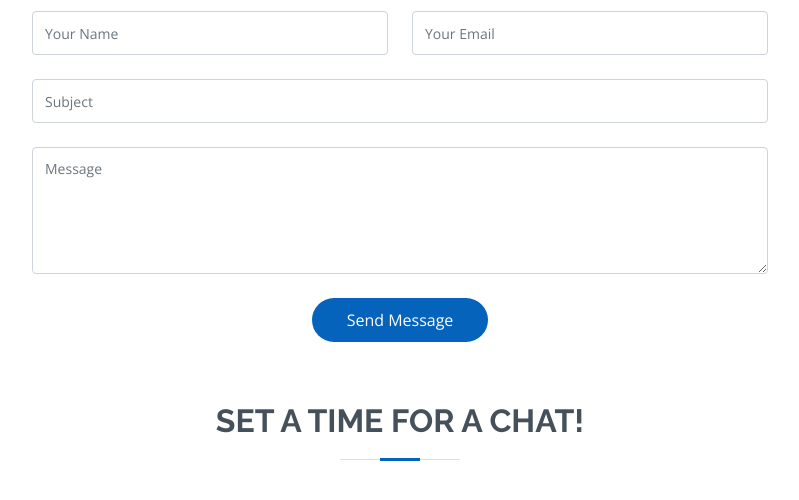
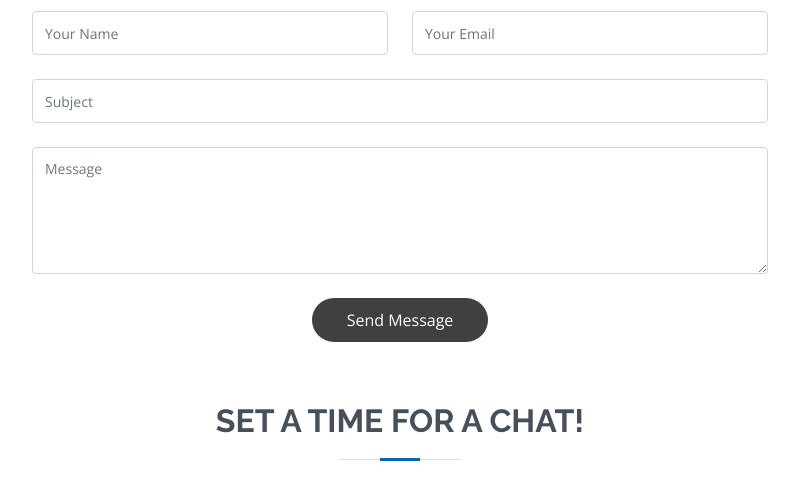
Before and after one commit to hellosapumal/Portfolio, a plain HTML site: page index.html in a window 1280 px wide. Shown: the part 3661-4161 px from the top of the page, without its empty margins (290-1089 px from the left). Drawn offline with nearby package versions, Linux system fonts and the light colour scheme; a script that the page names is missing.

Commit message:
Send Msg Button Color Change

```diff
--- a/assets/css/style.css
+++ b/assets/css/style.css
@@ -1372,7 +1372,7 @@ box-shadow:
 }
 
 .contact .php-email-form button[type="submit"] {
-  background: #0563bb;
+  background: #404041;
   border: 0;
   padding: 10px 35px;
   color: #fff;
```
